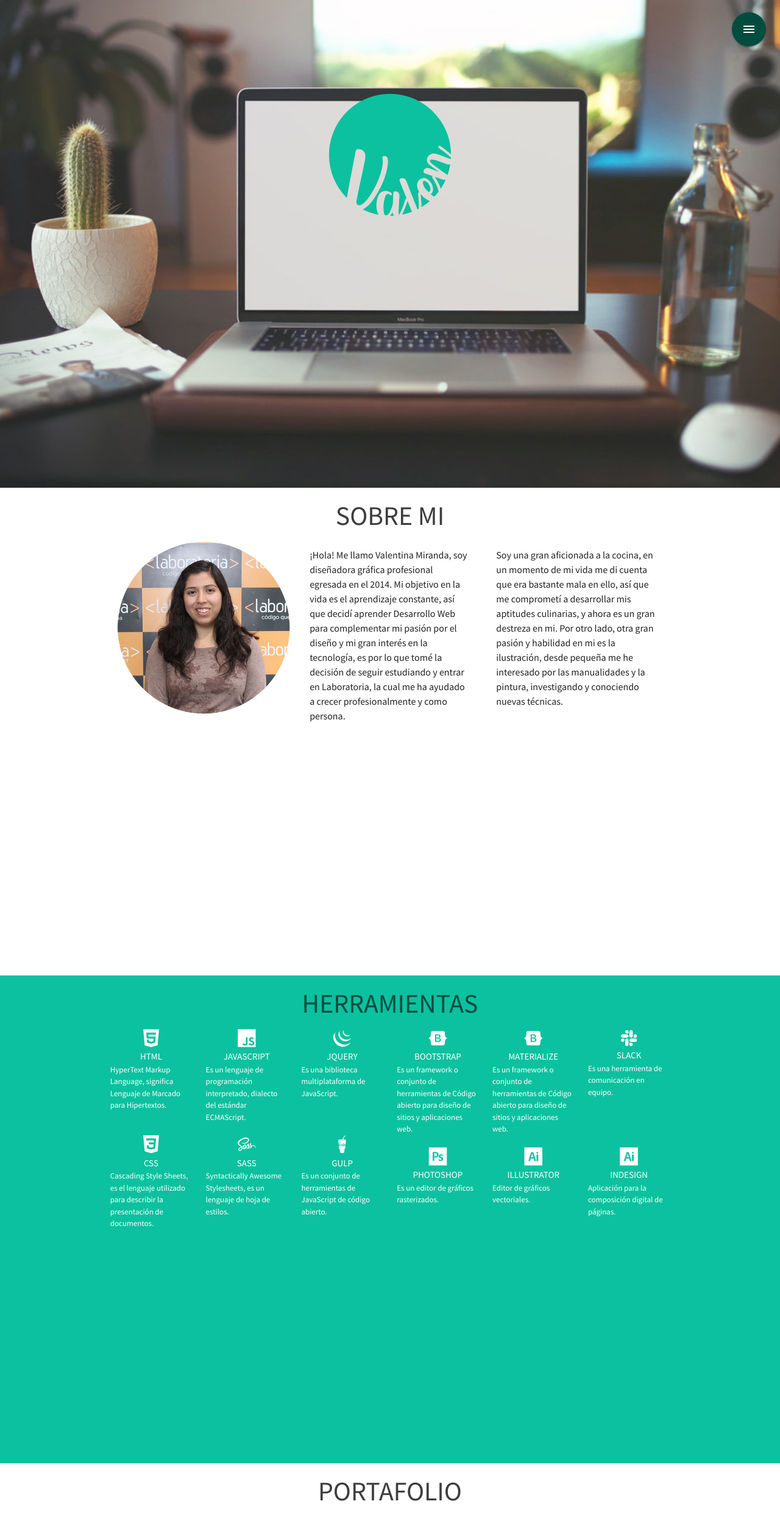
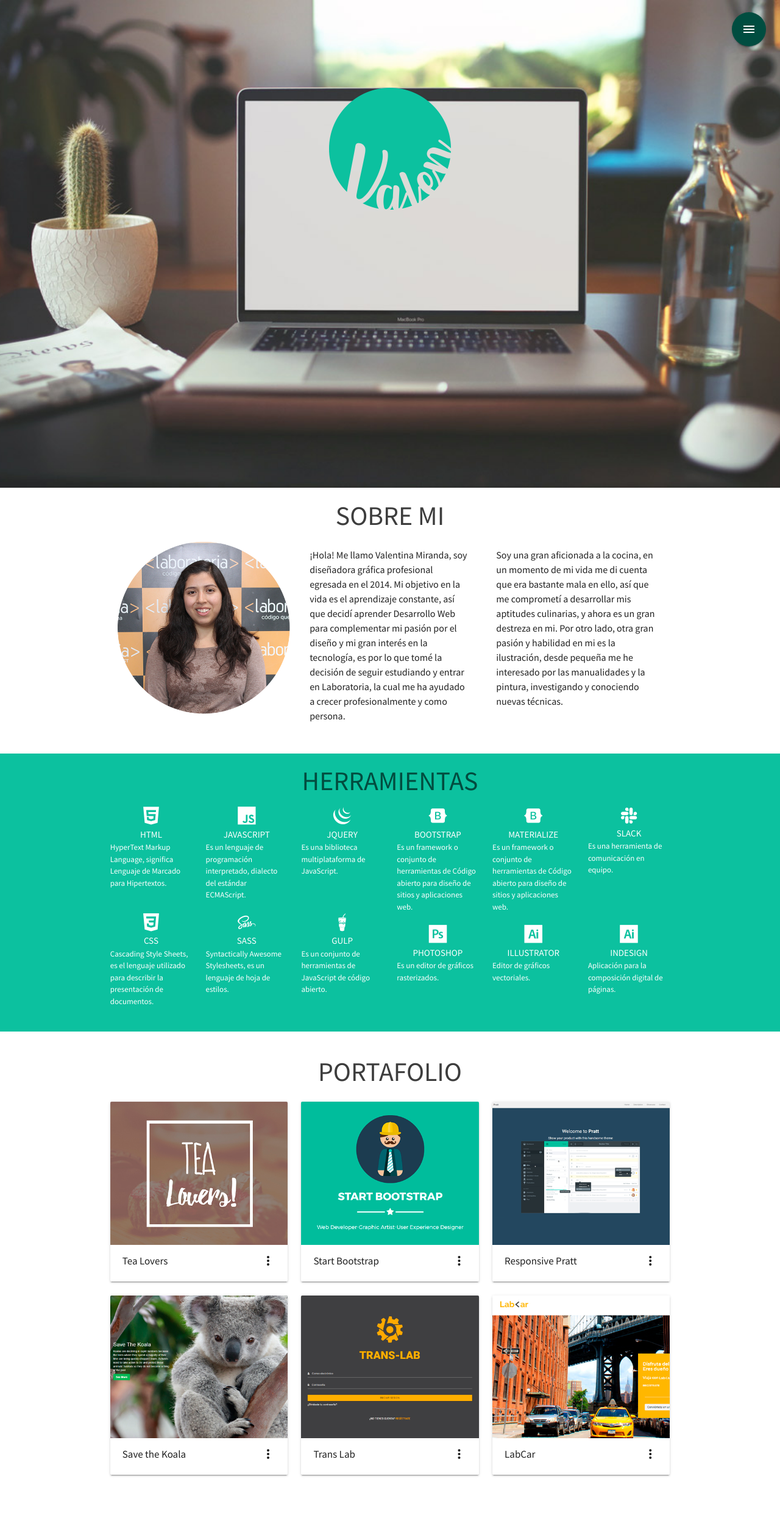
Before and after one commit to ValenMiranda/valenmiranda.github.io, a plain HTML site: page index.html in a window 1280 px wide. Shown: the top 2485 px of the page at 61% size. Drawn offline with nearby package versions, Linux system fonts and the light colour scheme.

Commit message:
arreglar alturas

```diff
--- a/sass/_style.scss
+++ b/sass/_style.scss
@@ -21,12 +21,12 @@ header{
 	.logo{
 		display: block;
 		margin: auto;
-		margin-top: 150px;
+		margin-top: 140px;
 	}
 }
 
 .about{
-	height: 100vh;
+
 	background-color: white;
 	h3{
 	color: #3D3D3D;
@@ -43,7 +43,7 @@ header{
 }
 
 .skills{
-	height: 100vh;
+
 	background-color: #0CC19F;
 	h3{
 	color: #024C3F;
@@ -62,7 +62,7 @@ header{
 }
 
 .portfolio{
-	height: 100vh;
+
 	margin-bottom: 50px;
 	h3{
 	color: #3D3D3D;
@@ -87,9 +87,6 @@ header{
 
 footer{
 	background-color: #000B10;
-	.row{
-	margin-bottom: 0;
-	}
 	a{
 		color: white;
 		margin-top:20px;
```
Also changed, not shown: css/main.css, sass/main.scss_css/main.css (added), 1 other file.
